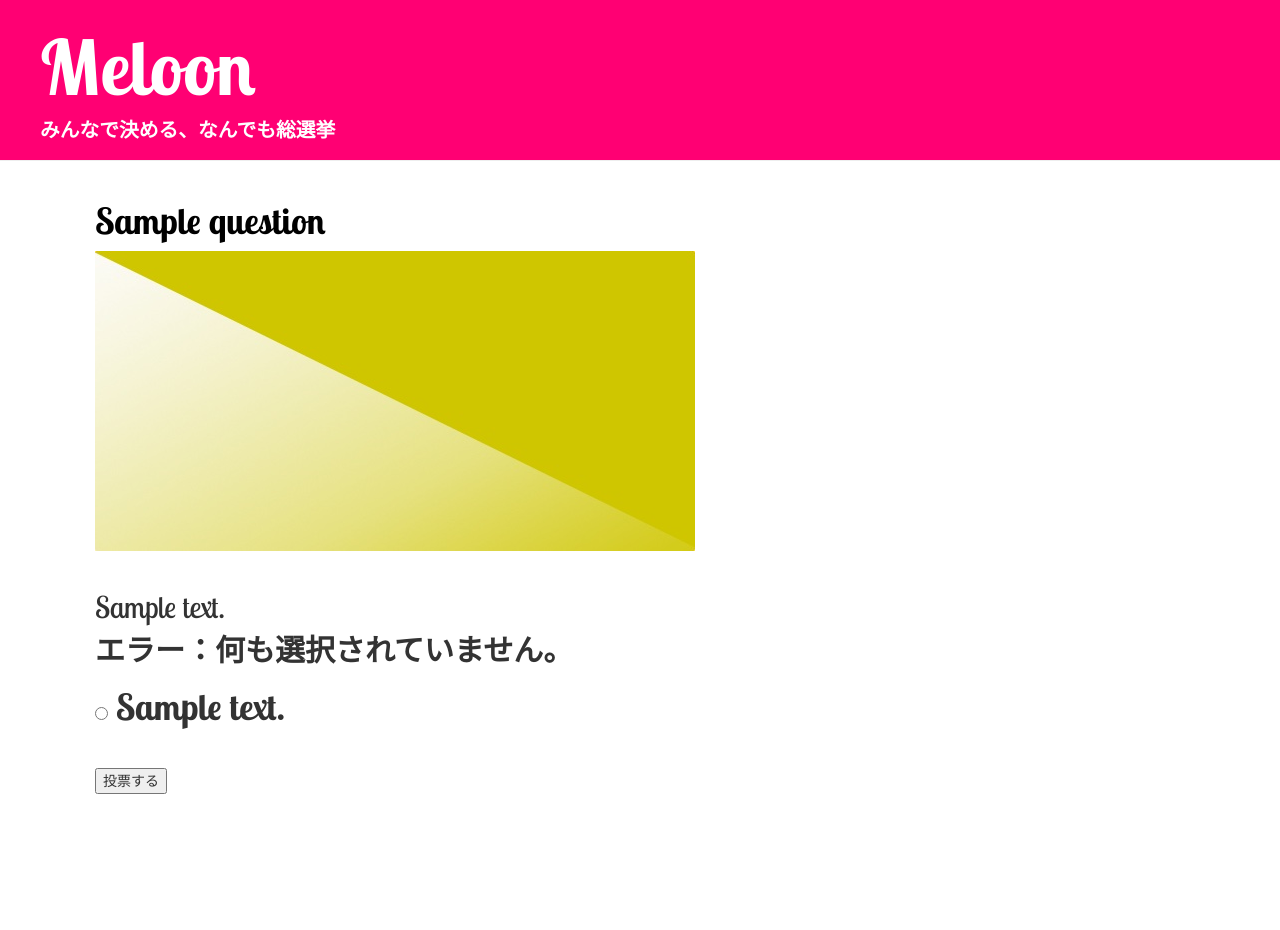
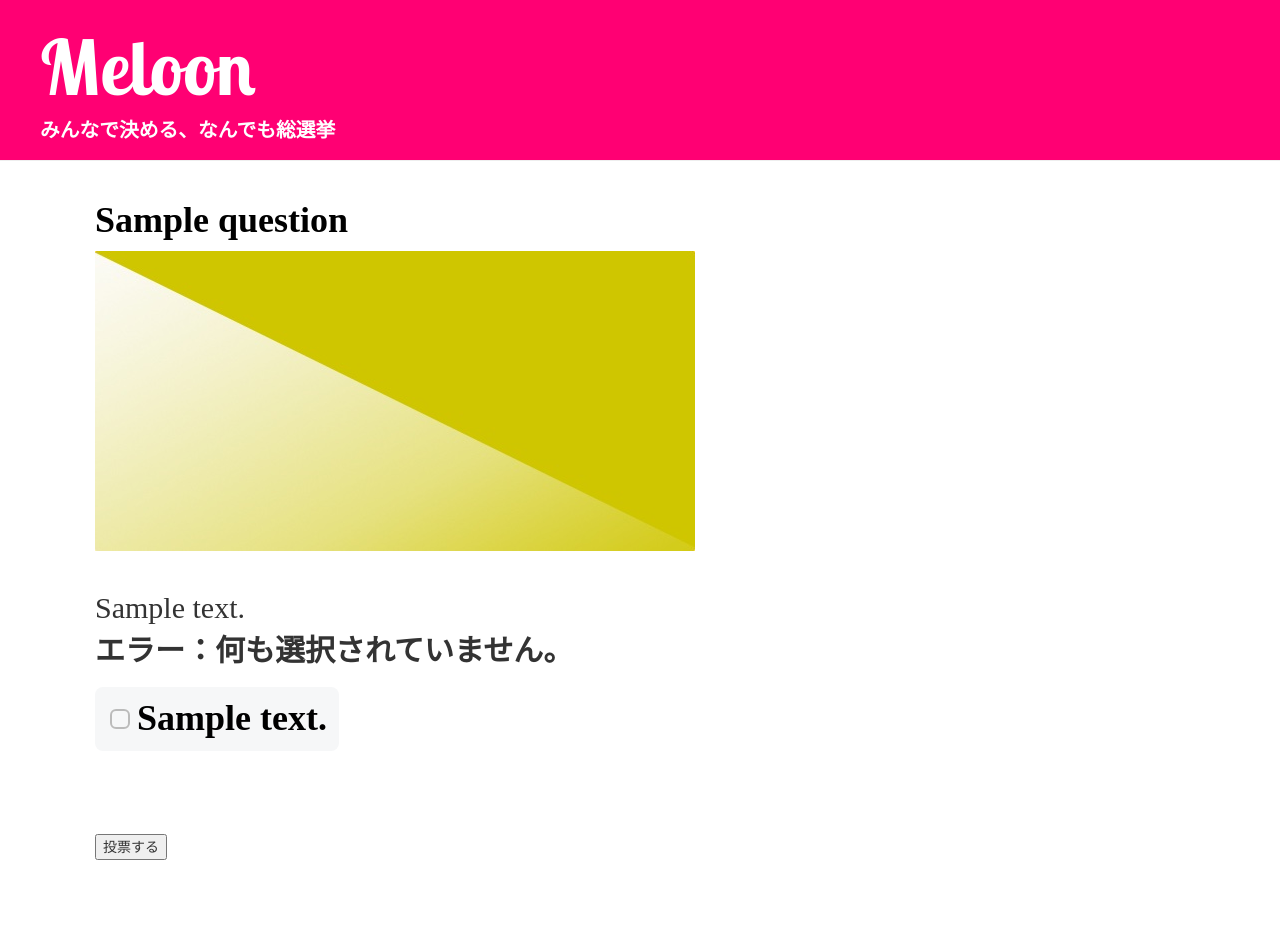
Before and after one commit to kovenki/meloon, a Django app: page /1/vote/ in a window 1280 px wide. Before the commit the page ends 794 px from the top, so only its background shows below. Run offline with Django 3.2, Linux system fonts and the light colour scheme; tables that the repository leaves empty hold one stand-in row (values such as "Sample post"); some libraries are stand-ins or nearby versions; some web fonts are replaced.

Commit message:
ラジオボタンのデザイン修正

```diff
--- a/polls/templates/polls/detail.html
+++ b/polls/templates/polls/detail.html
@@ -14,7 +14,7 @@
               {% csrf_token %}
               {% for choice in question.choice_set.all %}
               <input type="radio" name="choice" id="choice{{ forloop.counter }}" value="{{ choice.id }}" />
-              <label for="choice{{ forloop.counter }}">{{ choice.choice_text }}</label><br />
+              <label for="choice{{ forloop.counter }}" class="radio">{{ choice.choice_text }}</label><br><br>
               {% endfor %}</h1>
               <input type="submit" value="投票する" />
             </form>
--- a/static/css/polls.css
+++ b/static/css/polls.css
@@ -25,7 +25,9 @@
 }
 
 h1, h2, h3, h4 {
-    font-family: 'Lobster Two', cursive;
+    font-family: 'Rounded Mplus 1cster';
+    -webkit-text-size-adjust: 100%;
+    width: 100%;
 }
 
 .date {
@@ -54,6 +56,70 @@
 
 .post h1 a, .post h1 a:visited {
     color: #000000;
-    font-family: 'Lobster Two', cursive;
+    font-family: 'Rounded Mplus 1cster';
     font-weight: bold;
 }
+
+.post h1 {
+    color: #000000;
+    font-family: 'Rounded Mplus 1cster';
+    font-weight: bold;
+}
+
+
+input[type=radio], input[type=checkbox] {
+  display: none;
+}
+
+.radio {
+  box-sizing: border-box;
+  -webkit-transition: background-color 0.2s linear;
+  transition: background-color 0.2s linear;
+  position: relative;
+  display: inline-block;
+  margin: 0 20px 8px 0;
+  padding: 12px 12px 12px 42px;
+  border-radius: 8px;
+  background-color: #f6f7f8;
+  vertical-align: middle;
+  cursor: pointer;
+}
+.radio:hover {
+  background-color: #e2edd7;
+}
+.radio:hover:after {
+  border-color: #53b300;
+}
+.radio:after {
+  -webkit-transition: border-color 0.2s linear;
+  transition: border-color 0.2s linear;
+  position: absolute;
+  top: 50%;
+  left: 15px;
+  display: block;
+  margin-top: -10px;
+  width: 20px;
+  height: 20px;
+  border: 2px solid #bbb;
+  border-radius: 6px;
+  content: '';
+}
+
+.radio:before {
+  -webkit-transition: opacity 0.2s linear;
+  transition: opacity 0.2s linear;
+  position: absolute;
+  top: 50%;
+  left: 20px;
+  display: block;
+  margin-top: -5px;
+  width: 10px;
+  height: 10px;
+  border-radius: 50%;
+  background-color: #53b300;
+  content: '';
+  opacity: 0;
+}
+input[type=radio]:checked + .radio:before {
+  opacity: 1;
+}
```
Also changed, not shown: polls/templates/polls/results.html (+5 -2 lines).
